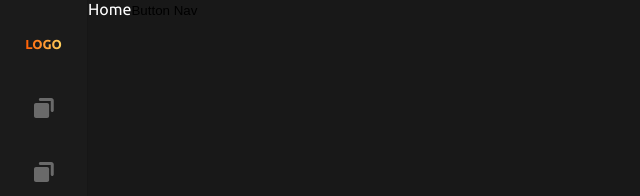
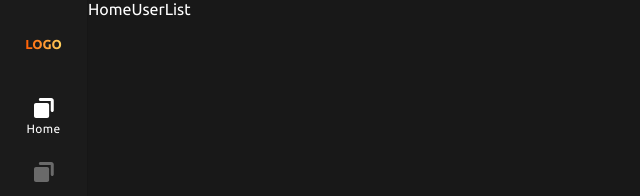
Before and after one commit to TimingJL/fatbull-fe-exam2, a React (Vite) app: page / in a window 1280 px wide. Shown: the top 196 px of the page, without its empty margins (0-640 px from the left). Built offline with nearby package versions, Linux system fonts and the light colour scheme.

Commit message:
feat: Update navigation components

```diff
--- a/src/App.tsx
+++ b/src/App.tsx
@@ -1,7 +1,7 @@
 import styled from 'styled-components';
 
 import SideMenu from 'components/SideMenu';
-import ButtonNav from 'components/ButtonNav';
+import BottomNav from 'components/BottomNav';
 import Router from './route/Router';
 
 const Container = styled.div`
@@ -18,7 +18,7 @@ const App = () => {
     <Container>
       <SideMenu />
       <Router />
-      <ButtonNav />
+      <BottomNav />
     </Container>
   );
 };
--- /dev/null
+++ b/src/components/BottomNav/index.tsx
@@ -0,0 +1,65 @@
+import styled, { css } from 'styled-components';
+import { useNavigate, useLocation } from 'react-router-dom';
+
+import { TabIcon } from 'components/Icons/TabIcon';
+import { routePathConfig } from 'route/config';
+import backgroundSrc from 'assets/Background.png';
+
+const activeTab = css`
+  fill: #fff;
+  color: #fff;
+`;
+
+const Tab = styled.div<{
+  $isActive: boolean;
+}>`
+  height: 58px;
+  display: flex;
+  align-items: center;
+  justify-content: center;
+  flex-direction: column;
+  cursor: pointer;
+  color: #6a6a6a;
+  ${(props) => props.$isActive && activeTab}
+  &:hover {
+    ${activeTab}
+  }
+`;
+
+const Container = styled.div`
+  display: none;
+  @media ${(props) => props.theme.mobile} {
+    display: flex;
+    justify-content: center;
+    align-items: center;
+    background-image: url(${backgroundSrc});
+    background-position: center;
+    background-size: cover;
+    background-repeat: no-repeat;
+    width: 100%;
+    height: 66px;
+    fill: rgba(24, 24, 24, 0.2);
+    box-shadow: 0px 0.5px 0px 0px rgba(0, 0, 0, 0.8) inset;
+    backdrop-filter: blur(27.182817459106445px);
+    gap: 50px;
+  }
+`;
+
+const BottomNav = () => {
+  const navigate = useNavigate();
+  const location = useLocation();
+  const pathname = location.pathname;
+
+  return (
+    <Container>
+      <Tab $isActive={pathname === routePathConfig.home} onClick={() => navigate(routePathConfig.home)}>
+        <TabIcon />
+      </Tab>
+      <Tab $isActive={pathname === routePathConfig.tags} onClick={() => navigate(routePathConfig.tags)}>
+        <TabIcon />
+      </Tab>
+    </Container>
+  );
+};
+
+export default BottomNav;
--- a/src/components/ButtonNav/index.tsx
+++ /dev/null
@@ -1,9 +0,0 @@
-const ButtonNav = () => {
-  return (
-    <div>
-      <button>Button Nav</button>
-    </div>
-  );
-};
-
-export default ButtonNav;
--- a/src/components/SideMenu/index.tsx
+++ b/src/components/SideMenu/index.tsx
@@ -1,5 +1,5 @@
 import styled, { css } from 'styled-components';
-import { useNavigate } from 'react-router-dom';
+import { useNavigate, useLocation } from 'react-router-dom';
 
 import { TabIcon } from 'components/Icons/TabIcon';
 import { routePathConfig } from 'route/config';
@@ -28,7 +28,9 @@ const Logo = styled.div`
   justify-content: center;
 `;
 
-const Tab = styled.div`
+const Tab = styled.div<{
+  $isActive: boolean;
+}>`
   height: 58px;
   display: flex;
   align-items: center;
@@ -45,6 +47,7 @@ const Tab = styled.div`
   &:hover {
     ${activeTab}
   }
+  ${(props) => props.$isActive && activeTab}
   @media ${(props) => props.theme.mobile} {
     display: none;
   }
@@ -74,16 +77,19 @@ const Container = styled.div`
 
 const SideMenu = () => {
   const navigate = useNavigate();
+  const location = useLocation();
+  const pathname = location.pathname;
+
   return (
     <Container>
       <Logo>
         <GradientText>LOGO</GradientText>
       </Logo>
-      <Tab onClick={() => navigate(routePathConfig.home)}>
+      <Tab $isActive={pathname === routePathConfig.home} onClick={() => navigate(routePathConfig.home)}>
         <TabIcon />
         <div className="tab__text">Home</div>
       </Tab>
-      <Tab style={{ marginTop: '6px' }} onClick={() => navigate(routePathConfig.tags)}>
+      <Tab $isActive={pathname === routePathConfig.tags} style={{ marginTop: '6px' }} onClick={() => navigate(routePathConfig.tags)}>
         <TabIcon />
         <div className="tab__text">Tags</div>
       </Tab>
--- /dev/null
+++ b/src/pages/Home/UserList/index.tsx
@@ -0,0 +1,5 @@
+const UserList = () => {
+  return <div>UserList</div>;
+};
+
+export default UserList;
--- a/src/pages/Home/index.tsx
+++ b/src/pages/Home/index.tsx
@@ -1,3 +1,17 @@
-const Home = () => <div>Home</div>;
+import styled from 'styled-components';
+
+import UserList from './UserList';
+
+const Container = styled.div`
+  display: flex;
+  flex-grow: 1;
+`;
+
+const Home = () => (
+  <Container>
+    Home
+    <UserList />
+  </Container>
+);
 
 export default Home;
--- a/src/pages/Tags/index.tsx
+++ b/src/pages/Tags/index.tsx
@@ -1,3 +1,10 @@
-const Tags = () => <div>Tags</div>;
+import styled from 'styled-components';
+
+const Container = styled.div`
+  display: flex;
+  flex-grow: 1;
+`;
+
+const Tags = () => <Container>Tags</Container>;
 
 export default Tags;
--- a/tsconfig.json
+++ b/tsconfig.json
@@ -9,6 +9,7 @@
     "paths": {
       "src/*": ["./src/*"],
       "components/*": ["./src/components/*"],
+      "assets/*": ["./src/assets/*"],
       "route/*": ["./src/route/*"]
     },
 
```
Also changed, not shown: src/assets/Background.png (added).
